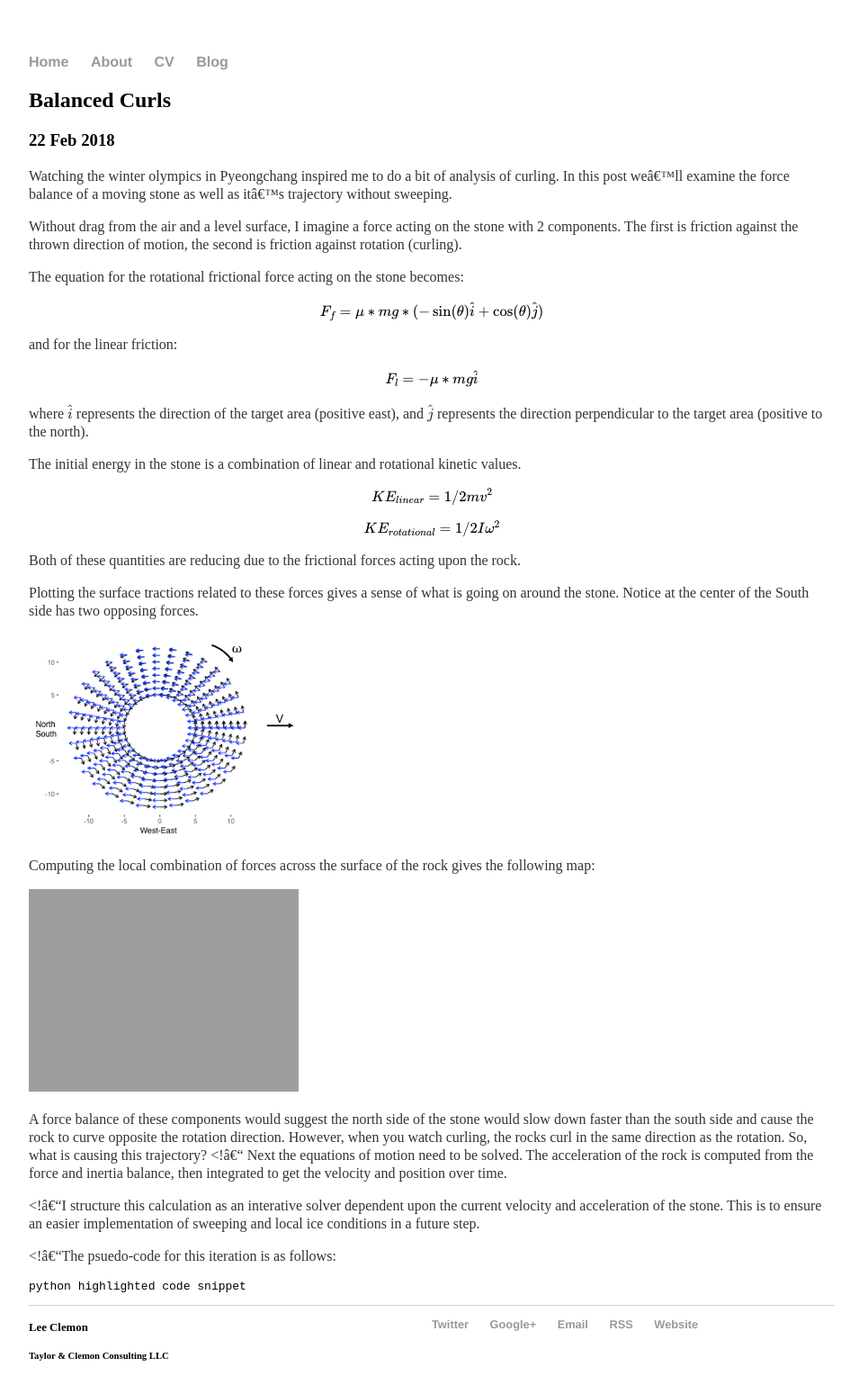
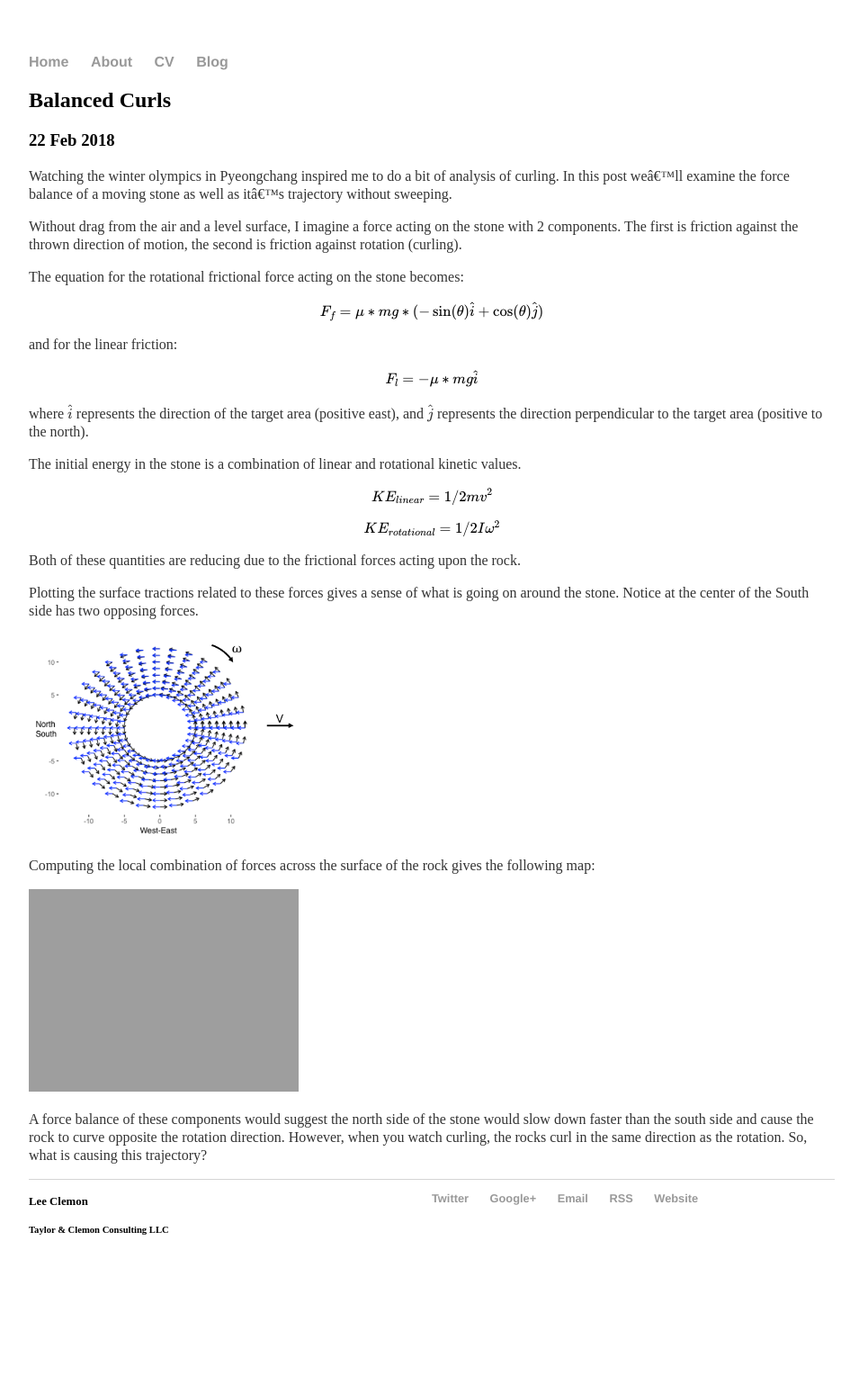
Before and after one commit to lclemon/lclemon.github.io, a Jekyll site: the page built from _posts/2018-02-22-Curling-forces.md, in a window 1280 px wide. Shown: the whole page at 90% size, without its empty margins (160-1105 px from the left). Built offline with Jekyll 4.4.1, drawn with Linux system fonts in a browser that asks for light colours; formulas are drawn with MathJax 3; a script that is not in the unit is left out; after the commit the page ends 1399 px from its top, so only the background shows below that.

Commit message:
Update 2018-02-22-Curling-forces.md

````diff
--- a/_posts/2018-02-22-Curling-forces.md
+++ b/_posts/2018-02-22-Curling-forces.md
@@ -40,22 +40,22 @@ Computing the local combination of forces across the surface of the rock gives t
 <img src="http://lclemon.github.io/images/Curl_friction_net.png" width="300">
 
 A force balance of these components would suggest the north side of the stone would slow down faster than the south side and cause the rock to curve opposite the rotation direction. However, when you watch curling, the rocks curl in the same direction as the rotation. So, what is causing this trajectory?
-<!-- Next the equations of motion need to be solved. The acceleration of the rock is computed from the force and inertia balance, then integrated to get the velocity and position over time.
+<!-- Next the equations of motion need to be solved. The acceleration of the rock is computed from the force and inertia balance, then integrated to get the velocity and position over time. -->
 
 <!--$$ \sum F \longarrow a $$
-$$ a = \frac{dv}{dt} = \frac{d^{2}x}{dt^{2}} $$
+$$ a = \frac{dv}{dt} = \frac{d^{2}x}{dt^{2}} $$ -->
 
-<!--To compute these integrations I use a simple finite-difference method. This is acceptable since the velocity of the rocks is low and the total calculation. The initial position, velocity, and acceleration are prescribed at the moment of release. As an implementation detail, I only store a selection of data for plotting so that I can control directly control the storage space required.
+<!--To compute these integrations I use a simple finite-difference method. This is acceptable since the velocity of the rocks is low and the total calculation. The initial position, velocity, and acceleration are prescribed at the moment of release. As an implementation detail, I only store a selection of data for plotting so that I can control directly control the storage space required. -->
 
-<!--Forward-Euler (forward finite-difference):
+<!--Forward-Euler (forward finite-difference): -->
 
 <!-- It turns out that this is really complicated with the treatment of the ice prior to a match (little flatted domes), the melting phenomena and scratching patterns on the ice and stone. Gonna leave this for a while and come back to it. Basically, the stones should curl the opposite direction that they due if it were equal friction on the bottom. -->
 <!-- One option is to compute the heating induced by the friction forces and then recompute the friction coefficient at each location based on the expected heating (and melting). Another is to estimate the localized friction coefficient under the stone from video footage of curling matches. Then use the estimated parameter as a guess -->
 
-<!--I structure this calculation as an interative solver dependent upon the current velocity and acceleration of the stone. This is to ensure an easier implementation of sweeping and local ice conditions in a future step.
+<!--I structure this calculation as an interative solver dependent upon the current velocity and acceleration of the stone. This is to ensure an easier implementation of sweeping and local ice conditions in a future step. -->
 
-<!--The psuedo-code for this iteration is as follows:
+<!--The psuedo-code for this iteration is as follows: -->
 
-```python
+<!-- ```python
 python highlighted code snippet
-```
+```-->
````
